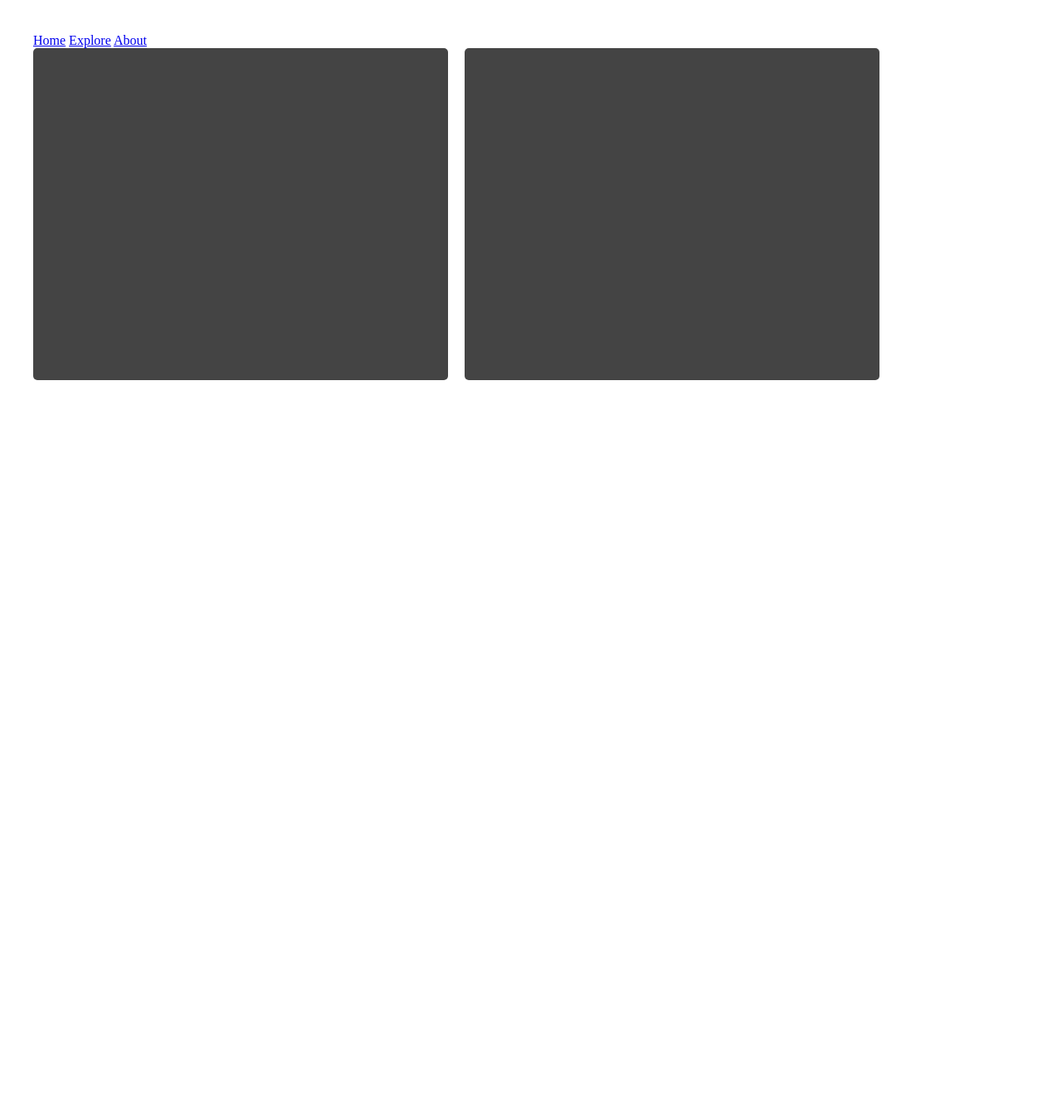
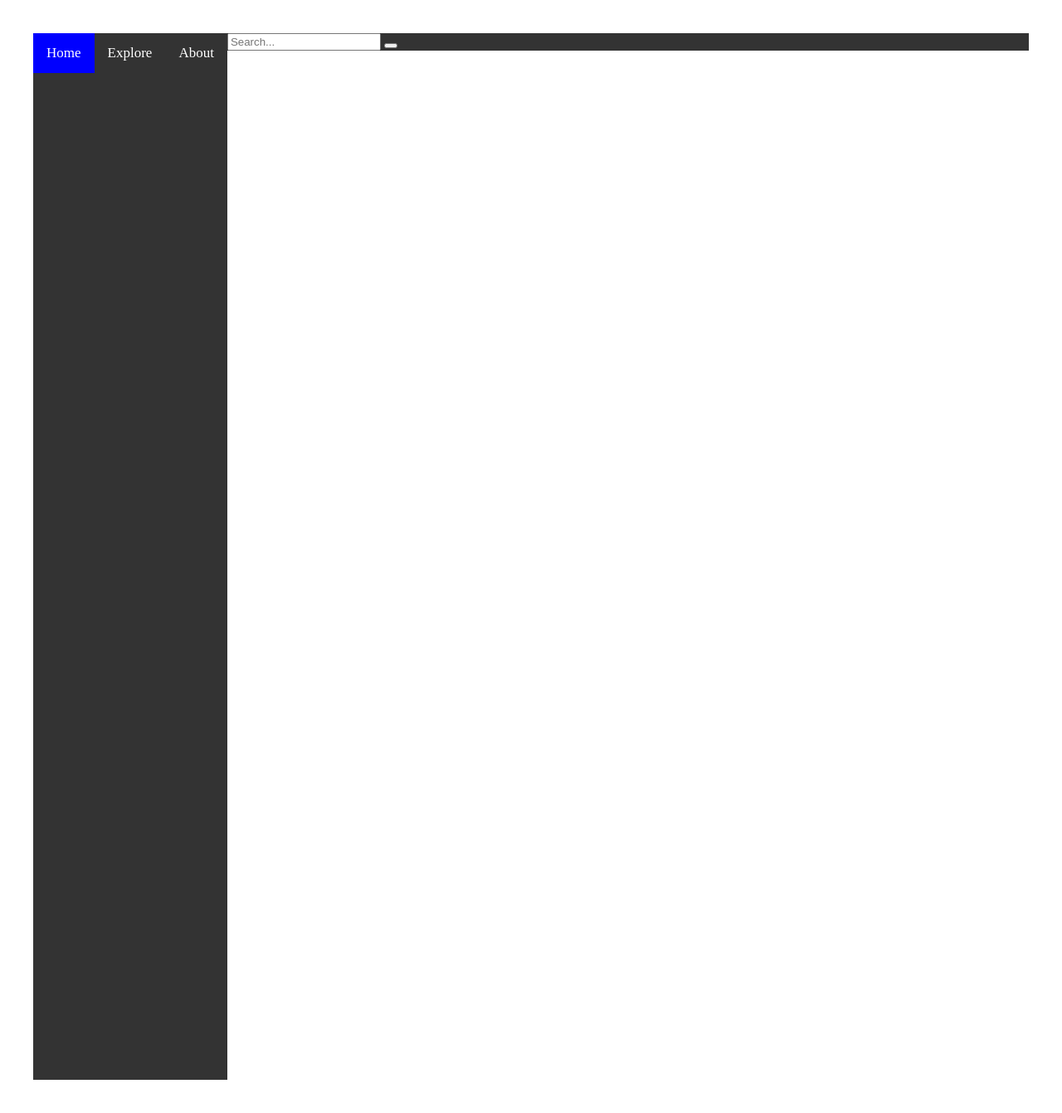
Before and after one commit to Ariel-M/Comparify, a Python web app: template Templates/Display_Page.html in a window 1280 px wide; the page is wider, and only the part inside the window is pictured. Shown: that part at 83% size. Before the commit the page ends 458 px from the top of that part, so only its background shows below. Run offline with Jinja, Linux system fonts and the light colour scheme; the template is opened without the code that fills it, so the values that code supplies are empty.

Commit message:
navigation and search bar added

```diff
--- a/Templates/Display_Page.html
+++ b/Templates/Display_Page.html
@@ -3,7 +3,7 @@
   <head>
     <meta charset="utf-8">
     <title>Results Page</title>
-    <link rel="stylesheet" href="../my-style-dir/Results_style.css">
+    <link rel="stylesheet" href="../my-style-dir/Display_Page.css">
   </head>
   <body>
 
@@ -11,6 +11,12 @@
   <a class="active" href="#home">Home</a>
   <a href="#explore">Explore</a>
   <a href="#about">About</a>
+
+  <form method='post' action='/'>
+  <div class="search">
+      <input type="text" placeholder="Search..." name="query">
+      <button class="button" type="submit"><i class="fas fa-search"></i></button>
+
 </div>
 
     <div class = "container">
--- a/my-style-dir/Display_Page.css
+++ b/my-style-dir/Display_Page.css
@@ -22,3 +22,27 @@
   padding: 20px;
   font-size: 150%;
 }
+
+.navigation {
+    background-color: #333;
+    overflow: hidden;
+}
+
+.navigation a {
+    float: left;
+    color: white;
+    text-align: center;
+    padding: 14px 16px;
+    text-decoration: none;
+    font-size: 17px;
+}
+
+.navigation a:hover {
+    background-color: #ddd;
+    color: black;
+}
+
+.navigation a.active {
+    background-color: blue;
+    color: white;
+}
```
